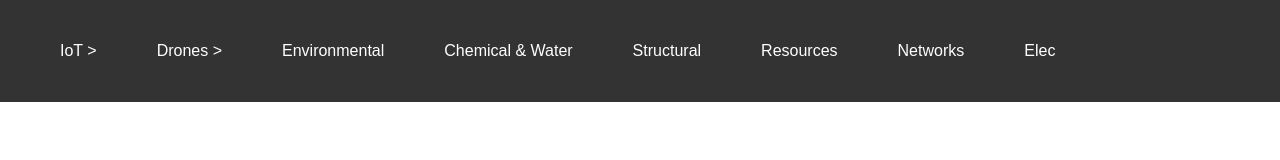
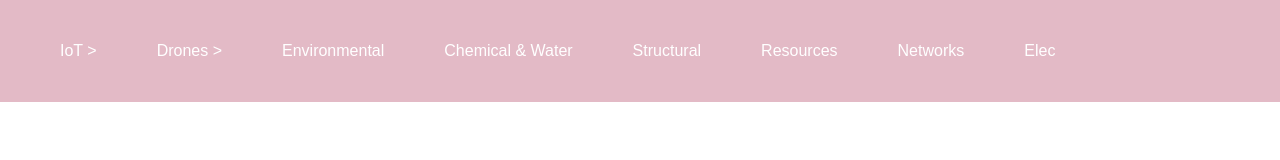
Before and after one commit to Moinwkhan/header, a plain HTML site: page index.html in a window 1280 px wide. Shown: the top 160 px of the page. Drawn offline with Linux system fonts and the light colour scheme.

Commit message:
Update index.html

```diff
--- a/index.html
+++ b/index.html
@@ -21,7 +21,7 @@
 
       .mega-menu {
         width: 100vw;
-        background-color: #333;
+        background-color: #E3BAC6;
         color: white;
         padding: 14px 20px;
       }
@@ -32,7 +32,7 @@
         left: -100%;
         width: 50%;
         height: 100vh;
-        background-color: #333;
+        background-color: #E3BAC6;
         transition: left 0.3s ease;
         z-index: 100;
         display: flex;
@@ -60,7 +60,7 @@
       }
 
       .main-menu .menu-item:hover {
-        background-color: #575757;
+        background-color: #FDE8E9;
       }
 
       .hamburger {
@@ -145,7 +145,7 @@
           display: flex;
           flex-direction: row;
           align-items: center;
-          background-color: #333;
+          background-color: #E3BAC6;
           padding: 14px 20px;
           width: 100vw;
           height: auto;
@@ -209,7 +209,7 @@
         }
 
         .submenu a:hover {
-          background-color: #575757;
+          background-color: #FDE8E9;
         }
         .heads {
           display: none;
```
